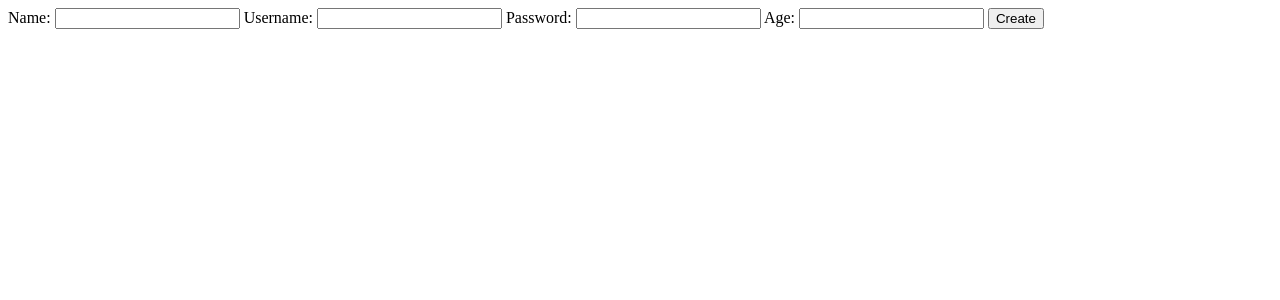
After one commit to HariKandregula/DjangoPost, a Django app: page /home/signuppage in a window 1280 px wide. The commit adds this page. Shown: the top 300 px of the page. Run offline with Django 4.2, Linux system fonts and the light colour scheme.

Commit message:
added signuppage but need to link aith the databse with an api.

```diff
--- a/blog/posts/urls.py
+++ b/blog/posts/urls.py
@@ -4,5 +4,6 @@ from . import views
 urlpatterns = [
     path('post/<str:pk>', views.post, name='post'),
     path('', views.home, name='home'),
-    path('home/createID', views.createID, name='createID'),
+    path('home/createPost', views.createPost, name='createPost'),
+    path('home/signuppage', views.signuppage, name='signuppage')
 ]
--- a/blog/posts/views.py
+++ b/blog/posts/views.py
@@ -4,12 +4,13 @@ from .models import Post
 
 # Create your views here.
 
-def createID(request):
+def createPost(request):
     #ts = Post.objects.all()
     #return render(request, 'createID.html', {'posts': posts})
-    return render(request, 'createID.html')
+    return render(request, 'createPost.html')
 
-
+def signuppage(request):
+    return render(request, 'signuppage.html')
 
 def post(request, pk):
     posts = Post.objects.get(id=pk)
--- a/blog/templates/home.html
+++ b/blog/templates/home.html
@@ -12,9 +12,9 @@
         <ul class="nav">
             <li class="listitem listname"><h3 class="topheading name">Posts Viewer</h3></li>
             <li class="listitem listsearch"><input class="topheading search" type="search" id="search"></li>
-            <li class="listitem listpostcreate"><button class="topheading postcreate" onclick="location.href='/home/createID'">
+            <li class="listitem listpostcreate"><button class="topheading postcreate" onclick="location.href='/home/createPost'">
                 Create a new Post</button></li>
-            <li class="listitem createuser"><button>Sign Up</button></li>
+            <li class="listitem createuser"><button onclick="location.href='/home/signuppage'">Sign Up</button></li>
             <li class="listitem login"><button>Login</button></li>
         </ul>
     </nav>
--- /dev/null
+++ b/blog/templates/signuppage.html
@@ -0,0 +1,24 @@
+<!DOCTYPE html>
+<html lang="en" xmlns="http://www.w3.org/1999/html" xmlns="http://www.w3.org/1999/html">
+<head>
+    <meta charset="UTF-8">
+    <title>Login Page</title>
+    <link href="" rel="stylesheet" type="text/css">
+</head>
+<body>
+    <div>
+        <form id="createuser" method="POST" action="createUser">
+            {% csrf_token %}
+            <label>Name: </label>
+            <input type="text" name="name" id="name" width="100px"/>
+            <label>Username: </label>
+            <input type="text" name="username" id="username" width="100px"/>
+            <label>Password: </label>
+            <input type="text" name="password" id="password" width="100px"/>
+            <label>Age: </label>
+            <input type="text" name="age" id="age" width="100px"/>
+            <input type="submit" value="Create"/>
+        </form>
+    </div>
+</body>
+</html>
```
Also changed, not shown: blog/templates/createPost.html (renamed from blog/templates/createID.html).
